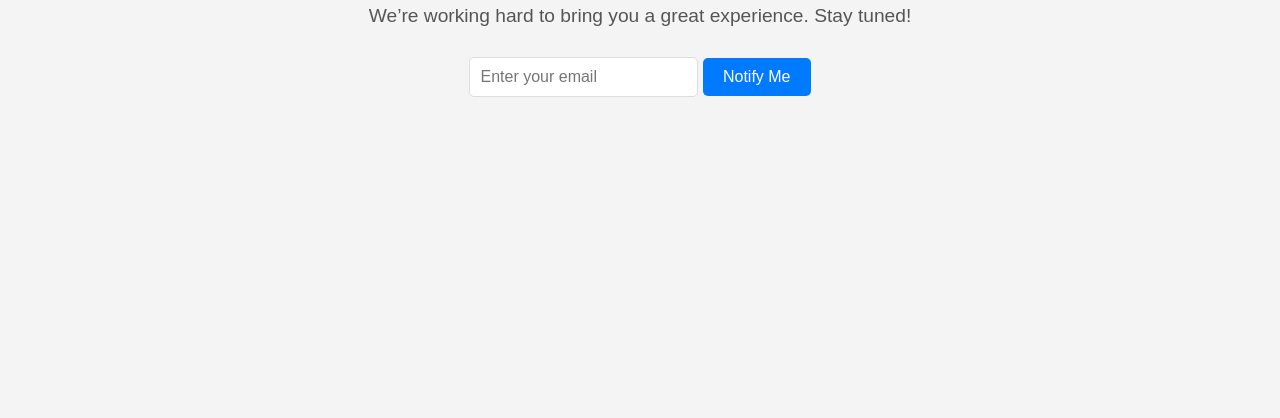
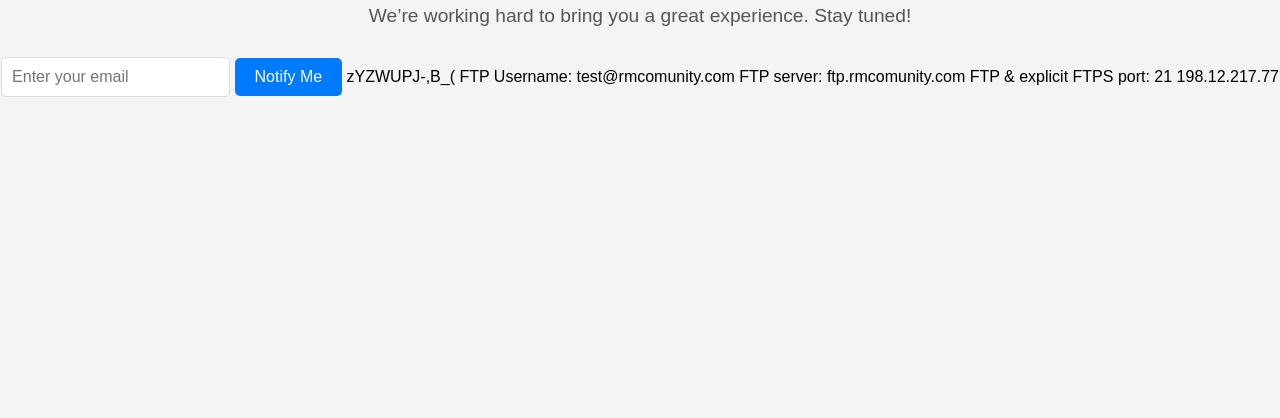
Before and after one commit to eeeddeee/test, a plain HTML site: page index.html in a window 1280 px wide. Shown: the part 382-800 px from the top of the page. Drawn offline with Linux system fonts and the light colour scheme.

Commit message:
first commit

```diff
--- a/index.html
+++ b/index.html
@@ -56,6 +56,15 @@
         <div class="email-signup">
             <input type="email" placeholder="Enter your email" />
             <button type="button">Notify Me</button>
+            zYZWUPJ-,B_(
+
+
+            FTP Username: test@rmcomunity.com
+FTP server: ftp.rmcomunity.com
+FTP & explicit FTPS port:  21
+
+
+198.12.217.77
         </div>
     </div>
 </body>
```
